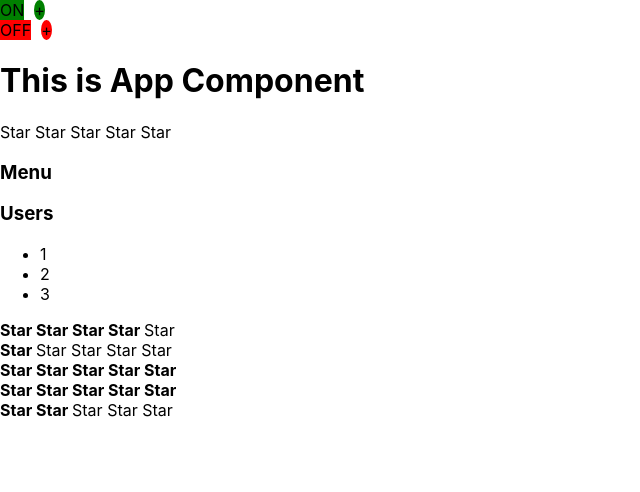
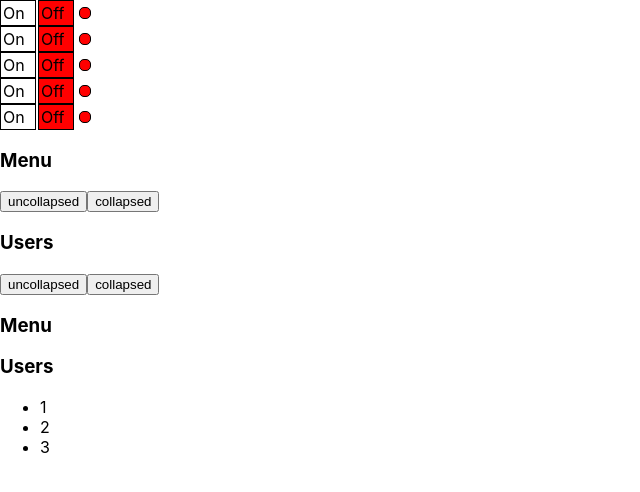
Before and after one commit to aavdienko/ReactTS-kabzda, a React (Create React App) app: page / in a window 1280 px wide. Shown: the top 492 px of the page, without its empty margins (0-640 px from the left). Built offline with nearby package versions, Linux system fonts and the light colour scheme.

Commit message:
Lesson 06. useState

```diff
--- a/src/App.tsx
+++ b/src/App.tsx
@@ -3,23 +3,30 @@ import './App.css';
 import Accordion from './components/Accordion/Accordion';
 import { OnOff } from './components/OnOff/OnOff';
 import Rating from './components/Rating/Rating';
+import { SelfControledAccordion } from './components/SelfControledAccordion/SelfControledAccordion';
 
 
 function App() {
   console.log('App redering');
   return (
     <div>
-      <OnOff active={true}/>
-      <OnOff active={false}/>
-      <PageTitle title={'This is App Component'} />
-      <Rating value={0}/>
+      <OnOff />
+      <OnOff />
+      <OnOff />
+      <OnOff />
+      <OnOff />
+      <SelfControledAccordion title={'Menu'}/>
+      <SelfControledAccordion title={'Users'}/>
+      {/* <OnOff active={false}/> */}
+      {/* <PageTitle title={'This is App Component'} />
+      <Rating value={0}/> */}
       <Accordion title={'Menu'} collapsed={true}/>
       <Accordion title={'Users'} collapsed={false}/>
-      <Rating value={4}/>
+      {/* <Rating value={4}/>
       <Rating value={1}/>
       <Rating value={5}/>
       <Rating value={66}/>
-      <Rating value={2}/>
+      <Rating value={2}/>  */}
     </div>
   );
 }
--- a/src/components/OnOff/OnOff.tsx
+++ b/src/components/OnOff/OnOff.tsx
@@ -1,17 +1,55 @@
-import { FC } from "react"
-import styles from './OnOff.module.css'
+import { FC, useState } from "react"
+import { isPropertySignature } from "typescript"
+
 
 type OnOffPropsType = {
-  active: boolean
+  // active: boolean
 }
 
 export const OnOff: FC<OnOffPropsType> = (props) => {
+
+  const [active, setActive] = useState(false)
+
+  const onStyle = {
+    width: '30px',
+    height: '20px',
+    border: '1px solid black',
+    display: 'inline-block',
+    padding: '2px',
+    backgroundColor: active ? 'green' : 'white'
+  }
+  const offStyle = {
+    width: '30px',
+    height: '20px',
+    border: '1px solid black',
+    display: 'inline-block',
+    marginLeft: '2px',
+    padding: '2px',
+    backgroundColor: active ? 'white' : 'red'
+  }
+  const indicatorStyle = {
+    width: '10px',
+    height: '10px',
+    borderRadius: '5px',
+    border: '1px solid black',
+    display: 'inline-block',
+    marginLeft: '5px',
+    backgroundColor: active ? 'green' : 'red'
+  }
+
   return (
     <div>
-      { props.active && <span className={styles.on}>ON</span>}
-      { props.active && <span className={styles.onIndicator}>+</span>}
-      { !props.active && <span className={styles.off}>OFF</span>}
-      { !props.active && <span className={styles.offIndicator}>+</span>}
+      <div style={onStyle} onClick={()=>{setActive(true)}}>On</div>
+      <div style={offStyle} onClick={()=>{setActive(false)}}>Off</div>
+      <div style={indicatorStyle}></div>
     </div>
   )
 }
+
+
+    // <div>
+    //   { props.active && <span className={styles.on}>ON</span>}
+    //   { props.active && <span className={styles.onIndicator}>+</span>}
+    //   { !props.active && <span className={styles.off}>OFF</span>}
+    //   { !props.active && <span className={styles.offIndicator}>+</span>}
+    // </div>
--- /dev/null
+++ b/src/components/SelfControledAccordion/SelfControledAccordion.tsx
@@ -0,0 +1,44 @@
+import React, { useState } from 'react';
+
+type AccordionPropsType = {
+  title: string
+  // collapsed: boolean
+}
+
+export function SelfControledAccordion(props: AccordionPropsType) {
+
+  const [collapsed, setColapsed] = useState(false)
+
+  //
+
+  return (
+    <div>
+      <AccordionTitle title={props.title} />
+      <button onClick={()=> setColapsed(true)}>uncollapsed</button>
+      <button onClick={()=> setColapsed(false)}>collapsed</button>
+      { collapsed && <AccordionBody />}
+    </div>
+  );
+}
+
+type AccordionTitlePropsType = {
+  title: string,
+
+}
+
+
+function AccordionTitle(props: AccordionTitlePropsType) {
+  console.log('AccordionTitle redering');
+  return <h3>{props.title}</h3>;
+}
+
+function AccordionBody() {
+  console.log('AccordionBody redering');
+  return (
+    <ul>
+      <li>1</li>
+      <li>2</li>
+      <li>3</li>
+    </ul>
+  );
+}
```
